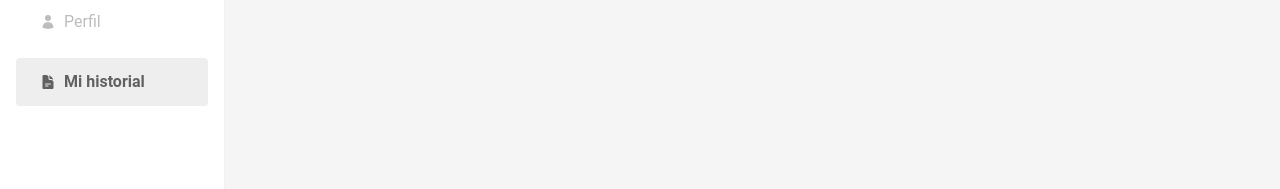
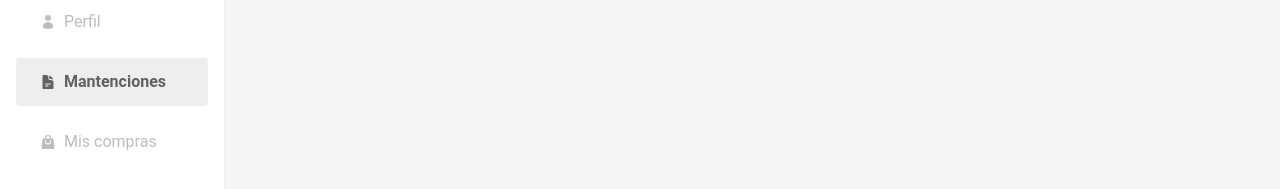
Before and after one commit to nachodev-ui/LI-Frontend, a Next.js app: page /historial in a window 1280 px wide. Shown: the part 225-414 px from the top of the page. Built offline with nearby package versions, Linux system fonts and the light colour scheme.

Commit message:
add: 'Mis compras' to links array

```diff
--- a/data/links.js
+++ b/data/links.js
@@ -1,9 +1,31 @@
-import { HomeIcon, UserIcon, DocumentTextIcon } from "@heroicons/react/24/solid";
+import {
+  HomeIcon,
+  UserIcon,
+  DocumentTextIcon,
+  ShoppingBagIcon,
+} from '@heroicons/react/24/solid'
 
 const links = [
-    { href: '/', text: 'Inicio', icon: <HomeIcon className="w-4 h-4" /> },
-    { href: '/perfil', text: 'Perfil', icon: <UserIcon className="w-4 h-4" />},
-    { href: '/historial', text: 'Mi historial', icon: <DocumentTextIcon className="w-4 h-4" /> },
-];
+  {
+    href: '/',
+    text: 'Inicio',
+    icon: <HomeIcon className="w-4 h-4" />,
+  },
+  {
+    href: '/perfil',
+    text: 'Perfil',
+    icon: <UserIcon className="w-4 h-4" />,
+  },
+  {
+    href: '/historial',
+    text: 'Mantenciones',
+    icon: <DocumentTextIcon className="w-4 h-4" />,
+  },
+  {
+    href: '/compras',
+    text: 'Mis compras',
+    icon: <ShoppingBagIcon className="w-4 h-4" />,
+  },
+]
 
-export default links;
+export default links
```
